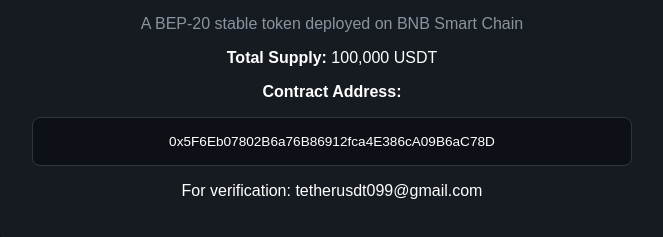
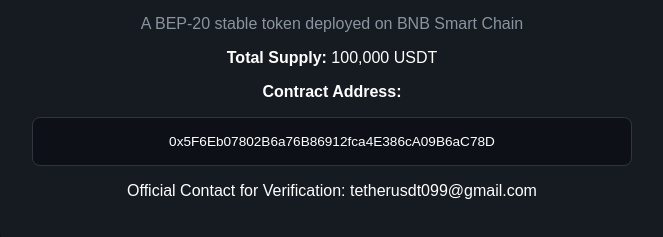
Before and after one commit to alexrdgr2001/tether-usdt, a plain HTML site: page index.html in a window 1280 px wide. Shown: the part 263-500 px from the top of the page, without its empty margins (308-971 px from the left). Drawn offline with Linux system fonts and the light colour scheme.

Commit message:
Update index.html
Add Verification email

```diff
--- a/index.html
+++ b/index.html
@@ -54,7 +54,9 @@
     <p><strong>Total Supply:</strong> 100,000 USDT</p>
     <p><strong>Contract Address:</strong></p>
     <p class="contract">0x5F6Eb07802B6a76B86912fca4E386cA09B6aC78D</p>
-    <p>For verification: tetherusdt099@gmail.com</p>
+    <footer>
+  <p>Official Contact for Verification: tetherusdt099@gmail.com</p>
+</footer>
   </div>
 </body>
 </html>
```
